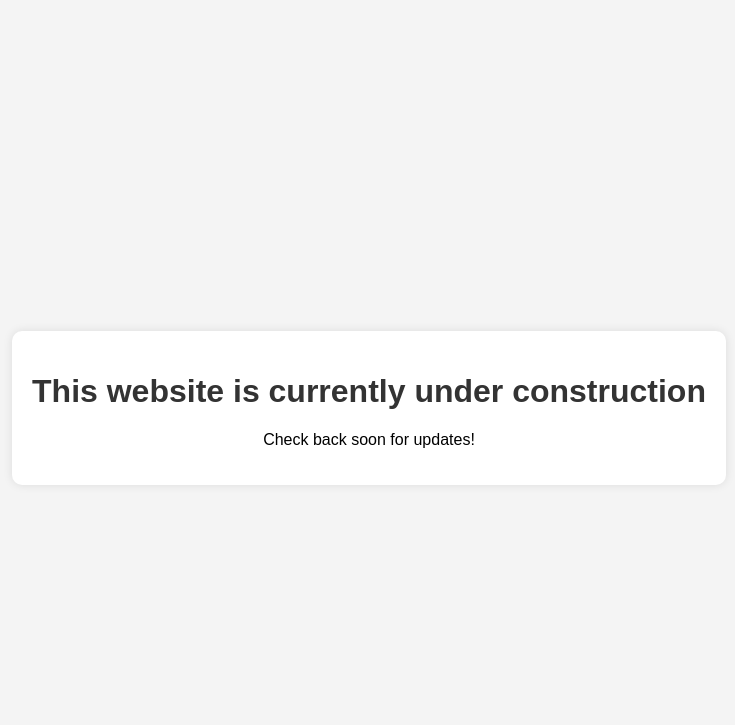
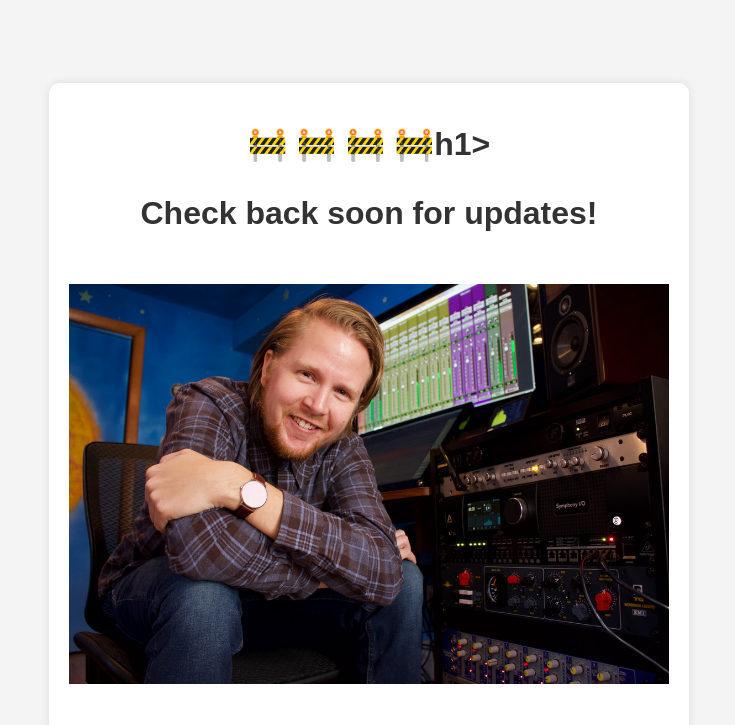
Before and after one commit to l-sac/lucasandersonaudio.com, a plain HTML site: page index.html in a window 1280 px wide. Shown: the whole page, without its empty margins (271-1006 px from the left). Drawn offline with Linux system fonts and the light colour scheme.

Commit message:
Update index.html added photo

```diff
--- a/index.html
+++ b/index.html
@@ -27,8 +27,10 @@
 </head>
 <body>
     <div class="container">
-        <h1>This website is currently under construction</h1>
+        <h1>🚧 🚧 🚧 🚧h1>
         <p>Check back soon for updates!</p>
+
+        <img src="./images/lucas.jpeg" alt="Lucas Anderson" style="width: 100%; max-width: 600px; margin-top: 20px;">
     </div>
 </body>
 </html>
```
